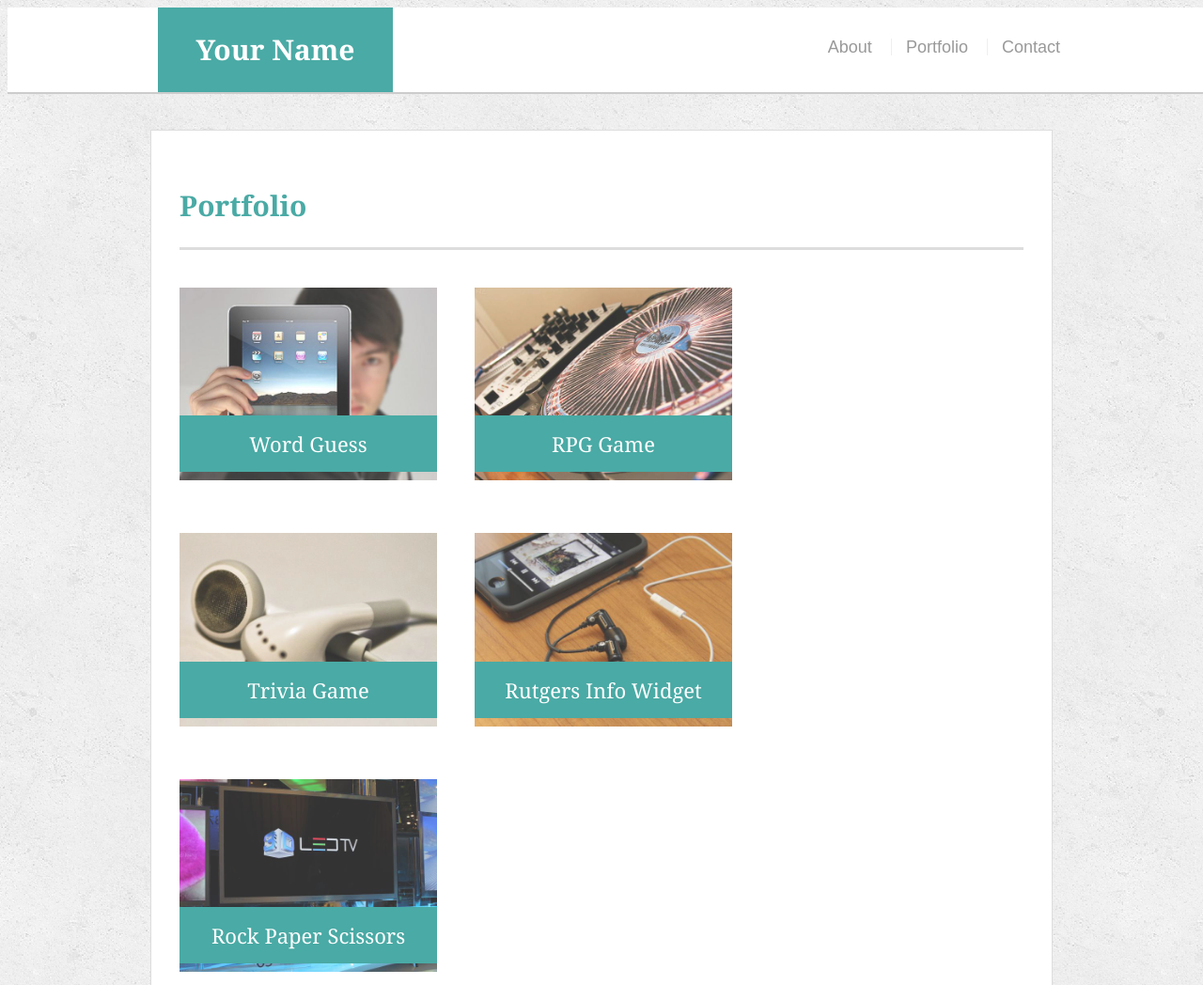
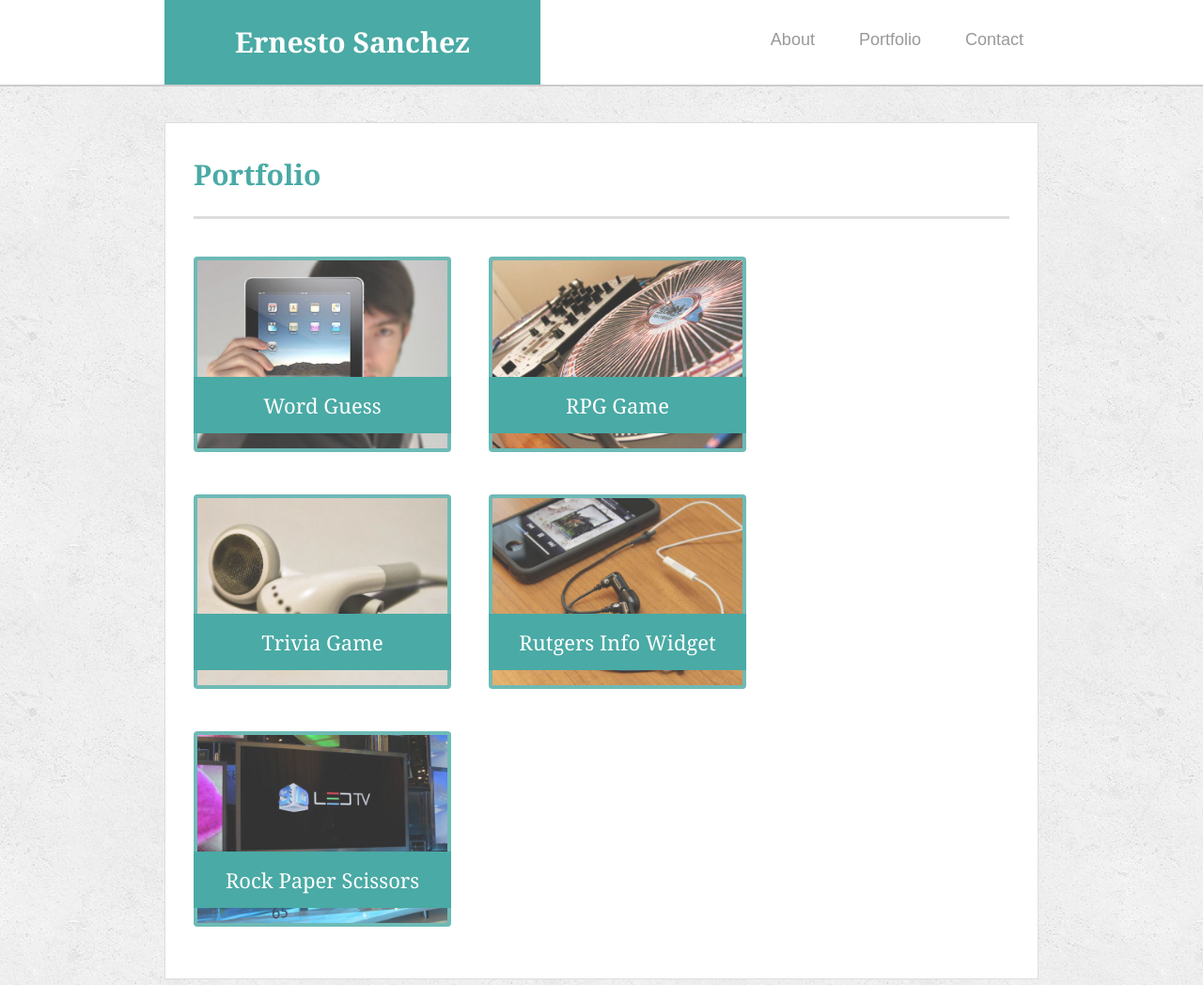
Before and after one commit to kooalaproductions/Bootstrap-Portfolio, a plain HTML site: page portfolio.html in a window 1280 px wide. Shown: the top 1048 px of the page at 94% size. Drawn offline with nearby package versions, Linux system fonts and the light colour scheme.

Commit message:
added bootstrap to all files

```diff
--- a/assets/css/style.css
+++ b/assets/css/style.css
@@ -28,6 +28,11 @@ p {
 
 p:last-child {
   margin-bottom: 0;
+}
+
+p{
+  padding-left: 230px;
+  padding-right: 50px;
 }
 
 h1,
@@ -65,7 +70,7 @@ h3 {
 
 #logo {
   float: left;
-  width: 250px;
+  width: 400px;
   height: 90px;
   font-family: Georgia, Times, "Times New Roman", serif;
   font-size: 30px;
@@ -182,6 +187,10 @@ h3, h2 {
   margin-bottom: 20px;
 }
 
+.img-thumbnail{
+  background-color: #4aaaa5;
+}
+
 #contact-form li {
   margin-bottom: 10px;
 }
--- a/portfolio.html
+++ b/portfolio.html
@@ -3,7 +3,10 @@
 
 <head>
   <meta charset="UTF-8">
-  <title>Portfolio | Your Name</title>
+  <title>Portfolio | Ernesto Sanchez</title>
+
+
+  <link rel="stylesheet" href="https://stackpath.bootstrapcdn.com/bootstrap/4.3.1/css/bootstrap.min.css" integrity="sha384-ggOyR0iXCbMQv3Xipma34MD+dH/1fQ784/j6cY/iJTQUOhcWr7x9JvoRxT2MZw1T" crossorigin="anonymous">
   <link rel="stylesheet" type="text/css" href="assets/css/style.css">
 </head>
 
@@ -11,12 +14,31 @@
 
     <header id="masthead">
         <div class="container">
-      <a href="index.html" id="logo">Your Name</a>
+          <div class= "row">
+            <div class= "col-lg-3">
+              <a href="index.html" id="logo">Ernesto Sanchez</a>
+            </div>
+
+
+
+          <!--NAV BAR-->
+          <div class= "col-lg-9">
           <nav>
-        <a href="index.html">About</a>
-        <a href="portfolio.html">Portfolio</a>
-        <a href="contact.html">Contact</a>
+            <ul class="nav justify-content-end">
+              <li class="nav-item">
+                <a class="nav-link active" href="index.html" >About</a>
+              </li>
+              <li class="nav-item">
+                <a class="nav-link" href="portfolio.html">Portfolio</a>
+              </li>
+              <li class="nav-item">
+                <a class="nav-link" href="contact.html">Contact</a>
+              </li>
+            </ul>
           </nav>
+        </div>
+        </div>
+
         </div>
       </header>
 
@@ -25,27 +47,27 @@
       <h1>Portfolio</h1>
 
       <div class="work">
-        <img src="assets/images/technics-q-c-640-480-1.jpg" alt="Word Guess">
+        <img src="assets/images/technics-q-c-640-480-1.jpg" alt="Word Guess" class="img-thumbnail">
 
         <h3>Word Guess</h3>
       </div>
       <div class="work">
-        <img src="assets/images/technics-q-c-640-480-2.jpg" alt="RPG Game">
+        <img src="assets/images/technics-q-c-640-480-2.jpg" alt="RPG Game" class="img-thumbnail">
 
         <h3>RPG Game</h3>
       </div>
       <div class="work">
-        <img src="assets/images/technics-q-c-640-480-5.jpg" alt="Trivia Game">
+        <img src="assets/images/technics-q-c-640-480-5.jpg" alt="Trivia Game" class="img-thumbnail">
 
         <h3>Trivia Game</h3>
       </div>
       <div class="work">
-        <img src="assets/images/technics-q-c-640-480-7.jpg" alt="Rutgers Info Widget">
+        <img src="assets/images/technics-q-c-640-480-7.jpg" alt="Rutgers Info Widget" class="img-thumbnail">
 
         <h3>Rutgers Info Widget</h3>
       </div>
       <div class="work">
-        <img src="assets/images/technics-q-c-640-480-9.jpg" alt="Rock Paper Scissors">
+        <img src="assets/images/technics-q-c-640-480-9.jpg" alt="Rock Paper Scissors" class="img-thumbnail">
 
         <h3>Rock Paper Scissors</h3>
       </div>
```
Also changed, not shown: bonus/hover-styles.html (+0 -9 lines), contact.html (+43 -12 lines), index.html (+34 -9 lines), assets/images/cat.jpg (deleted), 6 other files. Lines whose indentation alone changed are shown as unchanged.
